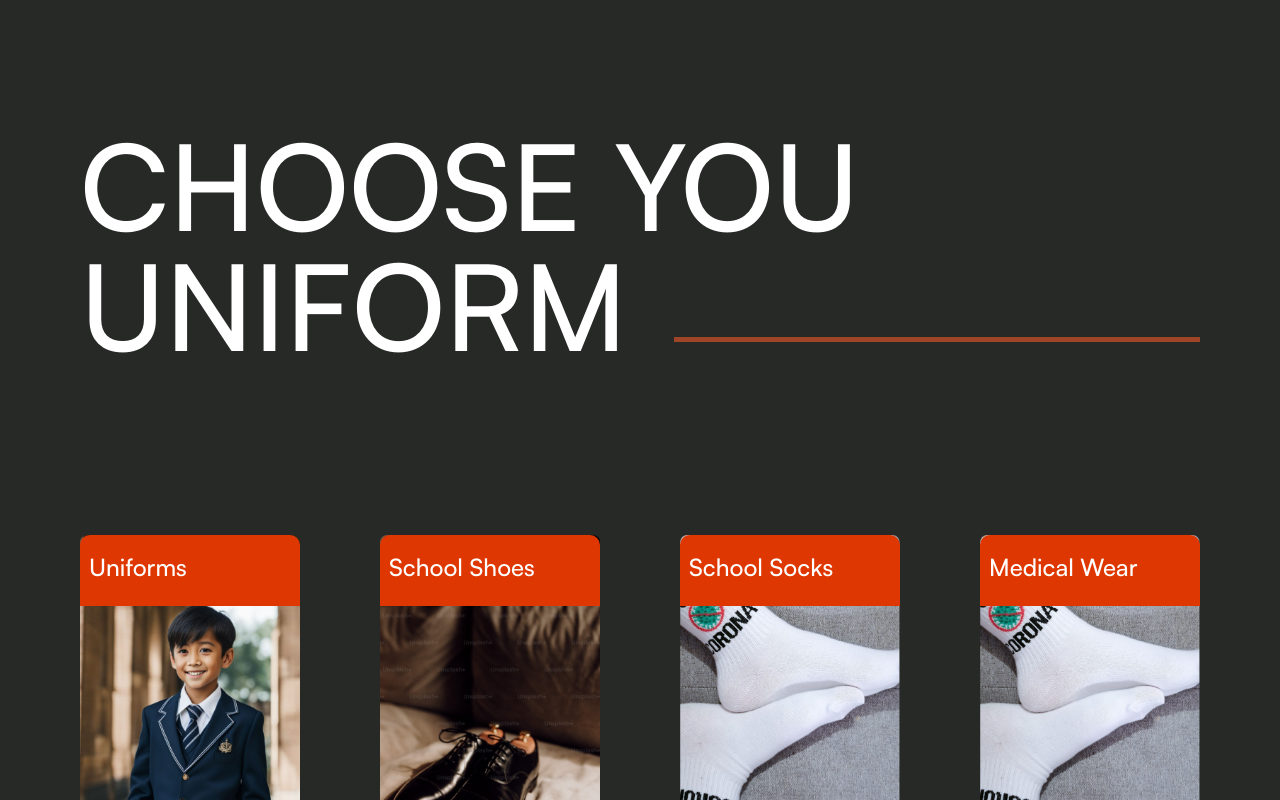
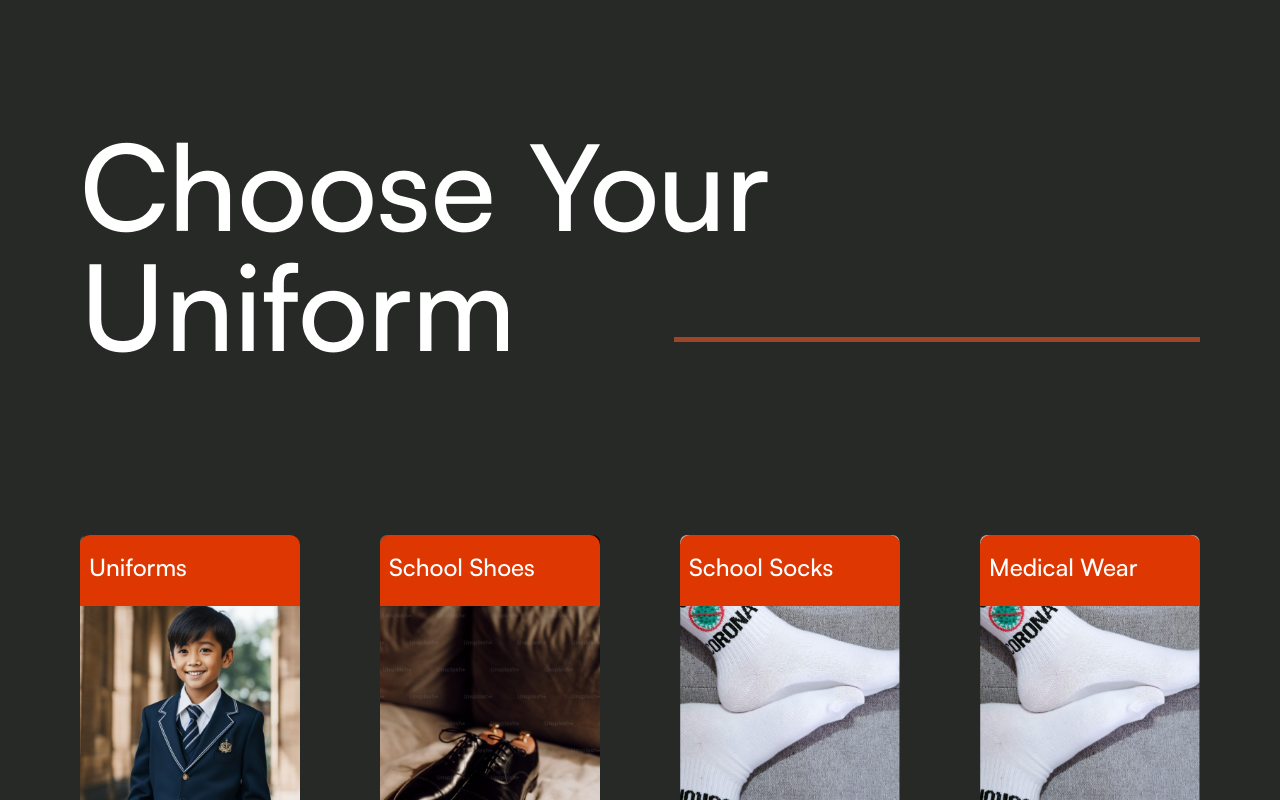
Before and after one commit to FirozSkAhmad/DressCode-main, a React (Vite) app: page / in a window 1280 px wide. Shown: the part 2760-3560 px from the top of the page. Built offline with nearby package versions, Linux system fonts and the light colour scheme.

Commit message:
correction done

```diff
--- a/src/components/home/Choose.jsx
+++ b/src/components/home/Choose.jsx
@@ -17,7 +17,7 @@ const Choose = () => {
                 <div className='choose__Ttl'>
                     <Fade top duration={1000}>
                         <h2>
-                            Choose you<br></br>Uniform
+                            Choose your<br></br>Uniform
                         </h2>
                     </Fade>
                     <div className='ch_ln-wp' ref={ref}>
--- a/src/components/home/choose.css
+++ b/src/components/home/choose.css
@@ -10,7 +10,7 @@
     line-height: 170px;
     letter-spacing: 0em;
     text-align: left;
-    text-transform: uppercase;
+    text-transform: capitalize;
     position: relative;
 }
 
```
